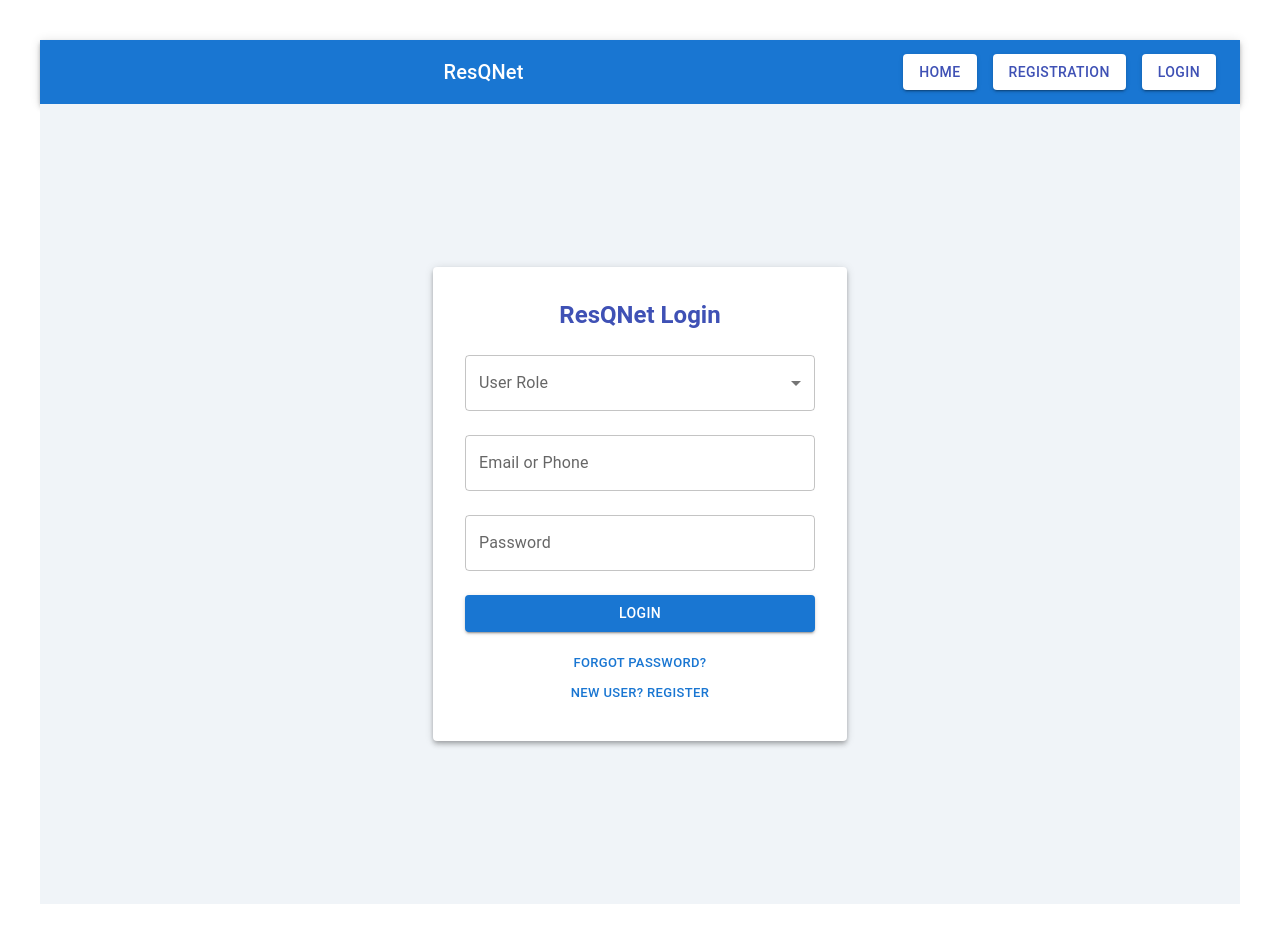
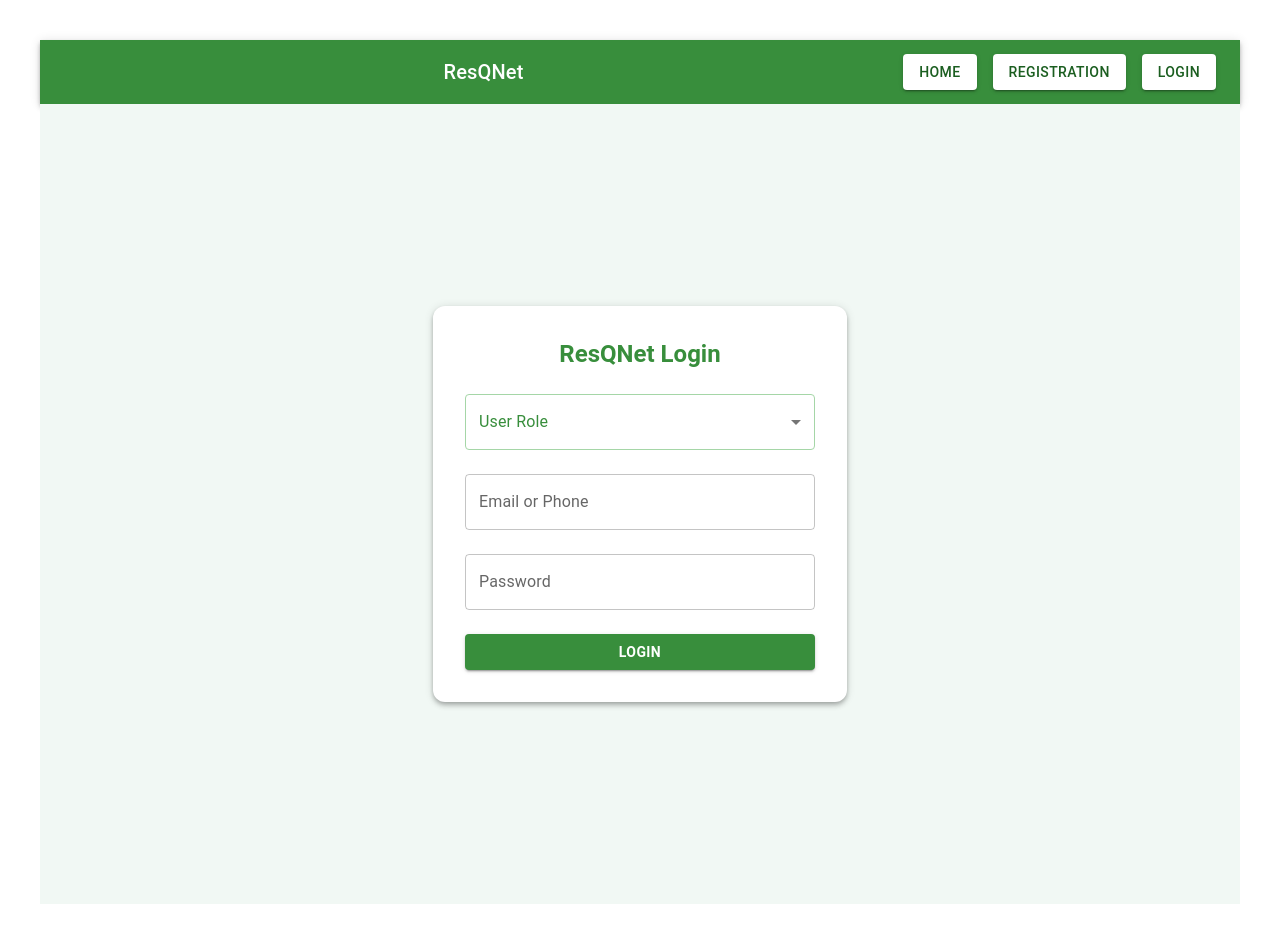
Before and after one commit to MariaJoby/ResQNet, a React (Vite) app in the folder frontend/: page /l in a window 1280 px wide. Built offline with nearby package versions, Linux system fonts and the light colour scheme; the HTML template or start-up script is replaced by a standard one.

Commit message:
changed theme

```diff
--- a/frontend/src/components/Login.jsx
+++ b/frontend/src/components/Login.jsx
@@ -1,38 +1,104 @@
-import { Box, Button, FormControl, InputLabel, MenuItem, Paper, Select, TextField, Typography } from '@mui/material'
-import React, { useState } from 'react'
+import {
+  Box,
+  Button,
+  FormControl,
+  InputLabel,
+  MenuItem,
+  Paper,
+  Select,
+  TextField,
+  Typography
+} from '@mui/material';
+import React, { useState } from 'react';
 
 const Login = () => {
   const [role, setRole] = useState('');
+
   return (
-    <Box display="flex" justifyContent="center" alignItems="center" minHeight="100vh" bgcolor="#f0f4f8">
-      <Paper elevation={4} sx={{p:4,width:350}}>
-      <Typography variant="h5" align="center" gutterBottom sx={{color: '#3f51b5',fontWeight: 600}}>
+    <Box display="flex" justifyContent="center" alignItems="center" minHeight="100vh" bgcolor="#f1f8f4">
+      <Paper elevation={4} sx={{ p: 4, width: 350, borderRadius: 3 }}>
+        <Typography
+          variant="h5"
+          align="center"
+          gutterBottom
+          sx={{ color: '#388E3C', fontWeight: 700 }}
+        >
           ResQNet Login
-      </Typography>
-      <FormControl fullWidth margin="normal">
-          <InputLabel>User Role</InputLabel>
-          <Select value={role} onChange={(e) => setRole(e.target.value)} label="User Role">
+        </Typography>
+
+        {/* User Role Dropdown */}
+        <FormControl fullWidth margin="normal">
+          <InputLabel sx={{ color: '#388E3C' }}>User Role</InputLabel>
+          <Select
+            value={role}
+            onChange={(e) => setRole(e.target.value)}
+            label="User Role"
+            sx={{
+              '& .MuiOutlinedInput-notchedOutline': {
+                borderColor: '#A5D6A7',
+              },
+              '&:hover .MuiOutlinedInput-notchedOutline': {
+                borderColor: '#66BB6A',
+              },
+              '&.Mui-focused .MuiOutlinedInput-notchedOutline': {
+                borderColor: '#388E3C',
+              },
+            }}
+          >
             <MenuItem value="victim">Victim</MenuItem>
             <MenuItem value="volunteer">Volunteer</MenuItem>
             <MenuItem value="donor">Donor</MenuItem>
           </Select>
         </FormControl>
 
-        <TextField label="Email or Phone" fullWidth margin="normal" />
-        <TextField label="Password" type="password" fullWidth margin="normal" />
+        {/* Email or Phone */}
+        <TextField
+          label="Email or Phone"
+          fullWidth
+          margin="normal"
+          sx={{
+            '& .MuiOutlinedInput-root': {
+              '&.Mui-focused fieldset': {
+                borderColor: '#388E3C',
+              },
+            },
+          }}
+        />
 
-        <Button variant="contained" fullWidth sx={{ mt: 2 }}>
+        {/* Password */}
+        <TextField
+          label="Password"
+          type="password"
+          fullWidth
+          margin="normal"
+          sx={{
+            '& .MuiOutlinedInput-root': {
+              '&.Mui-focused fieldset': {
+                borderColor: '#388E3C',
+              },
+            },
+          }}
+        />
+
+        {/* Login Button */}
+        <Button
+          variant="contained"
+          fullWidth
+          sx={{
+            mt: 2,
+            backgroundColor: '#388E3C',
+            '&:hover': {
+              backgroundColor: '#2e7d32',
+            },
+            color: '#fff',
+            fontWeight: 600
+          }}
+        >
           Login
         </Button>
-
-        <Box textAlign="center" mt={2}>
-          <Button variant="text" size="small">Forgot Password?</Button><br/>
-          <Button variant="text" size="small">New user? Register</Button>
-        </Box>
-
       </Paper>
     </Box>
-  )
-}
+  );
+};
 
-export default Login
+export default Login;
--- a/frontend/src/components/NavBar.jsx
+++ b/frontend/src/components/NavBar.jsx
@@ -1,4 +1,4 @@
-import React from 'react'
+import React from 'react';
 import AppBar from '@mui/material/AppBar';
 import Box from '@mui/material/Box';
 import Toolbar from '@mui/material/Toolbar';
@@ -8,36 +8,60 @@ import { Link } from 'react-router-dom';
 
 const NavBar = () => {
   return (
-    <div>
-        <Box sx={{ flexGrow: 1 }}>
-      <AppBar position="static">
+    <Box sx={{ flexGrow: 1 }}>
+      <AppBar position="static" sx={{ bgcolor: '#388E3C' }}>
         <Toolbar>
-          <Typography variant="h6" component="div" sx={{ flexGrow: 1 }}>ResQNet</Typography>
+          <Typography variant="h6" component="div" sx={{ flexGrow: 1, color: '#ffffff' }}>
+            ResQNet
+          </Typography>
 
           <Box sx={{ display: 'flex', gap: 2 }}>
-
             <Link to="/h" style={{ textDecoration: 'none' }}>
-              <Button variant="contained" sx={{ backgroundColor: '#ffffff', color: '#3f51b5', '&:hover': { backgroundColor: '#e8eaf6' } }}>
+              <Button variant="contained"
+                sx={{
+                  backgroundColor: 'white', // lighter green
+                  color: '#1B5E20',            // dark green text
+                  '&:hover': {
+                    backgroundColor: '#81C784'
+                  }
+                }}
+              >
                 Home
               </Button>
-              </Link>
-              <Link to="/r" style={{ textDecoration: 'none' }}>
-              <Button variant="contained" sx={{ backgroundColor: '#ffffff', color: '#3f51b5', '&:hover': { backgroundColor: '#e8eaf6' } }}>
+            </Link>
+
+            <Link to="/r" style={{ textDecoration: 'none' }}>
+              <Button variant="contained"
+                sx={{
+                  backgroundColor: 'white',
+                  color: '#1B5E20',
+                  '&:hover': {
+                    backgroundColor: '#81C784'
+                  }
+                }}
+              >
                 Registration
               </Button>
             </Link>
+
             <Link to="/l" style={{ textDecoration: 'none' }}>
-              <Button variant="contained" sx={{ backgroundColor: '#ffffff', color: '#3f51b5', '&:hover': { backgroundColor: '#e8eaf6' } }}>
+              <Button variant="contained"
+                sx={{
+                  backgroundColor: 'white',
+                  color: '#1B5E20',
+                  '&:hover': {
+                    backgroundColor: '#81C784'
+                  }
+                }}
+              >
                 Login
               </Button>
             </Link>
-           </Box>
+          </Box>
         </Toolbar>
       </AppBar>
     </Box>
+  );
+};
 
-    </div>
-  )
-}
-
-export default NavBar
+export default NavBar;
```
Also changed, not shown: frontend/src/components/Home.jsx (+47 -24 lines).
